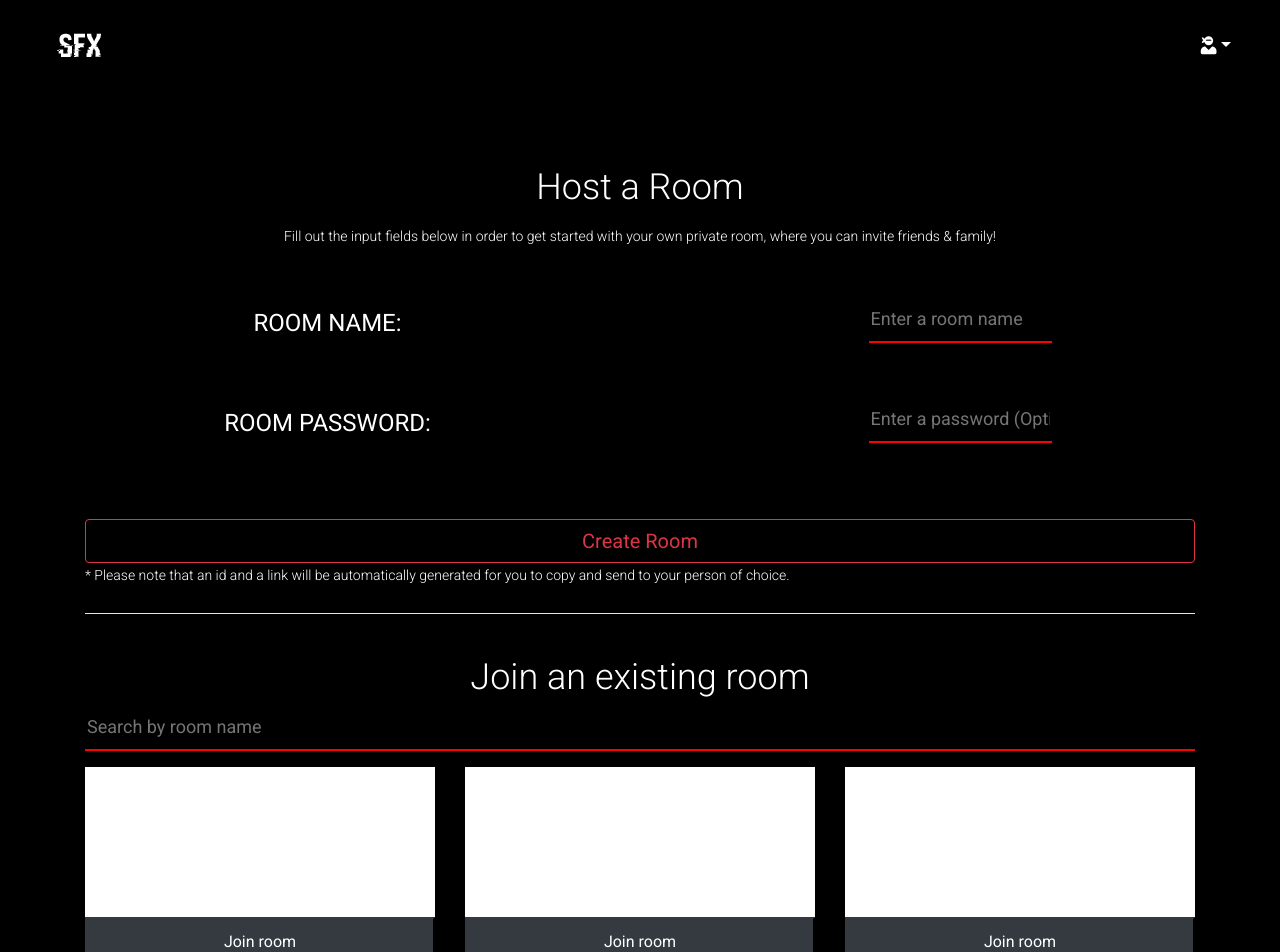
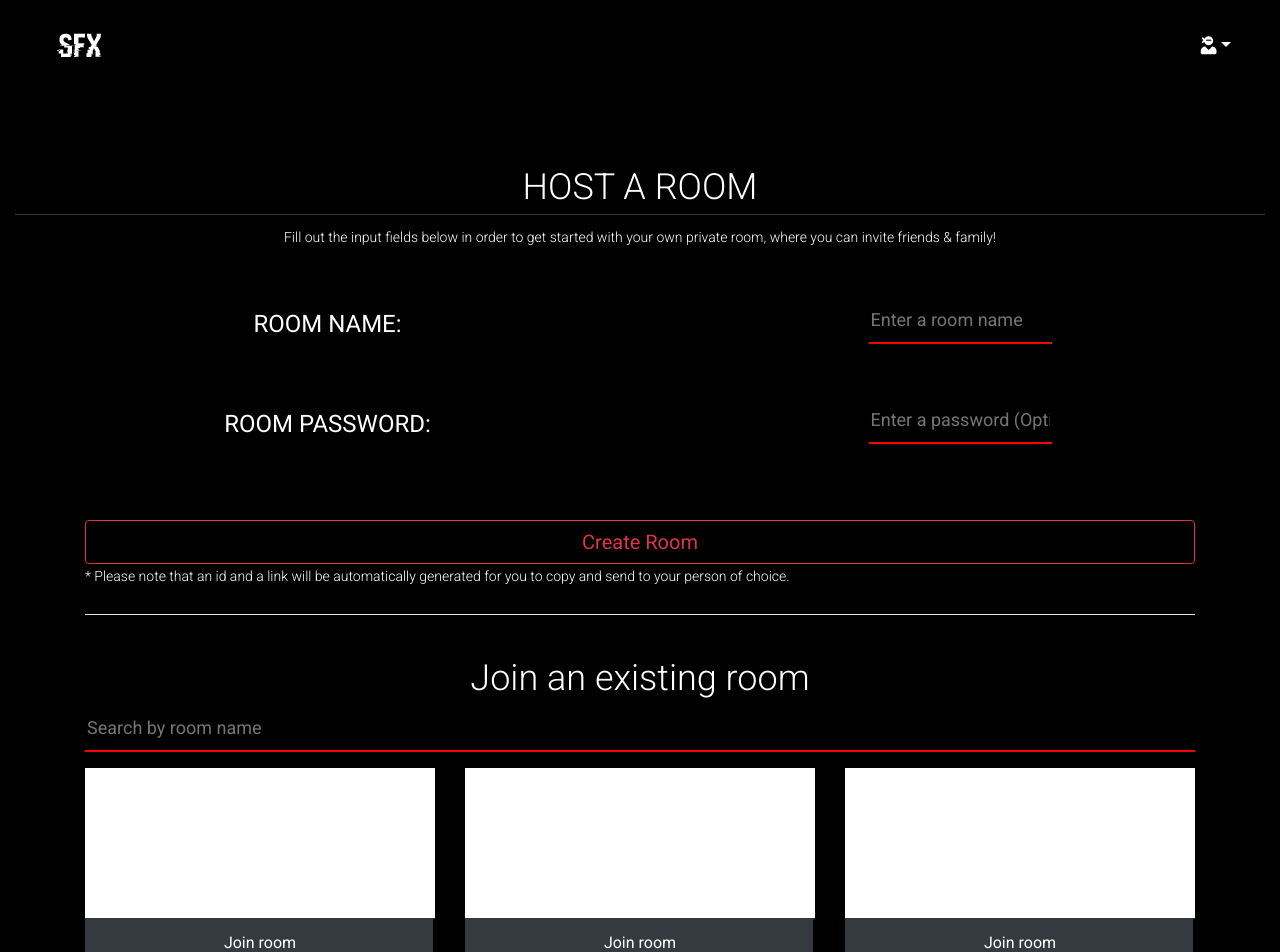
Before and after one commit to keekscodes/shareflixx, a React (Create React App) app in the folder client/: page /room in a window 1280 px wide. Shown: the top 952 px of the page. Built offline with nearby package versions, Linux system fonts and the light colour scheme; the HTML template or start-up script is replaced by a standard one.

Commit message:
created folder for room and room stylesheet

```diff
--- a/client/src/App.css
+++ b/client/src/App.css
@@ -52,6 +52,10 @@ html, body * {
     /* background: black; */
 }
 
+h2 {
+    font-family: 'Roboto', sans-serif;
+
+}
 #entrance {
     height: 610px;
     overflow: auto;
--- a/client/src/App.js
+++ b/client/src/App.js
@@ -1,7 +1,7 @@
 import React, {Component} from "react";
 import {BrowserRouter as Router, Route, Switch} from 'react-router-dom';
 import Show from './components/pages/Show';
-import Room from './components/pages/Room';
+import Room from './components/pages/Room/Room';
 import "./App.css";
 import Youtube from "./components/Youtube";
 import Authorization from "./components/pages/Authorization";
--- /dev/null
+++ b/client/src/components/pages/Room/Room.js
@@ -0,0 +1,94 @@
+import React, {Component} from "react";
+import Navigation from "../../Navigation";
+import axios from "axios";
+
+class Room extends Component {
+  state = {
+    roomName: "",
+    roomPassword: ""
+  };
+
+  handleChange = (e) => {
+    const {name, value} = e.target;
+    this.setState({
+      [name]: value
+    });
+  };
+
+  handleSubmit = () => {
+    const {roomName} = this.state;
+    let id = roomName;
+    axios.post(`/api/users/show/${id}`).then(res => {
+      console.log(res);
+    })
+
+  };
+
+  render() {
+    const {roomName} = this.state;
+    return (
+      <div className="container-fluid">
+        <Navigation/>
+        <div className="row mt-5">
+          <div className="col-md text-center">
+            <h2 className="text-uppercase border-bottom border-dark">Host a Room</h2>
+            <p>Fill out the input fields below in order to get started with your own private room, where you can invite
+              friends & family!</p>
+          </div>
+        </div>
+        <div className="row text-center mt-5">
+          <div className="col-md">
+            <label htmlFor="roomName" className="room-styles"><span className="vert-align">Room Name:</span></label>
+          </div>
+          <div className="col-md">
+            <input className="room-search" type="text" style={{width: "30%"}} name="roomName" value={this.state.roomName} onChange={this.handleChange} placeholder="Enter a room name"/>
+          </div>
+        </div>
+
+        <div className="row text-center mt-5">
+          <div className="col-md">
+            <label htmlFor="roomPass" className="room-styles"><span className="vert-align">Room Password:</span></label>
+          </div>
+          <div className="col-md">
+            <input type="password" className="room-search" style={{width: "30%"}} value={this.state.roomPassword} onChange={this.handleChange} placeholder="Enter a password (Optional)"/>
+          </div>
+        </div>
+
+        <div className="container">
+          <div className="row">
+            <div className="col-md">
+              <a className="btn btn-outline-danger" style={{width: "100%", fontSize: "20px"}} href={`/show/${roomName}`} onClick={this.handleSubmit}>Create Room</a>
+            </div>
+          </div>
+          <div className="row">
+            <div className="col-md">
+              <p>* Please note that an id and a link will be automatically generated for you to copy and send to your person of choice.</p>
+            </div>
+          </div>
+        <hr style={{background: "white"}}/>
+          <div className="row text-center">
+            <div className="col-md">
+              <h2>Join an existing room</h2>
+            </div>
+          </div>
+          <div className="row">
+            <div className="col-md-12">
+              <input type="text" placeholder="Search by room name" className="mb-3 room-search"/>
+            </div>
+            <div className="col-md-4">
+              <div className="red"><button className="btn-dark" style={{position: "absolute", height: "50px", width: "350px", top: "150px"}}>Join room</button></div>
+            </div>
+            <div className="col-md-4">
+              <div className="red"><button className="btn-dark" style={{position: "absolute", height: "50px", width: "350px", top: "150px"}}>Join room</button></div>
+            </div>
+            <div className="col-md-4">
+              <div className="red"><button className="btn-dark" style={{position: "absolute", height: "50px", width: "350px", top: "150px"}}>Join room</button></div>
+            </div>
+          </div>
+        </div>
+      </div>
+    );
+  }
+}
+
+export default Room;
```
Also changed, not shown: client/src/components/pages/Room/style.css (added).
